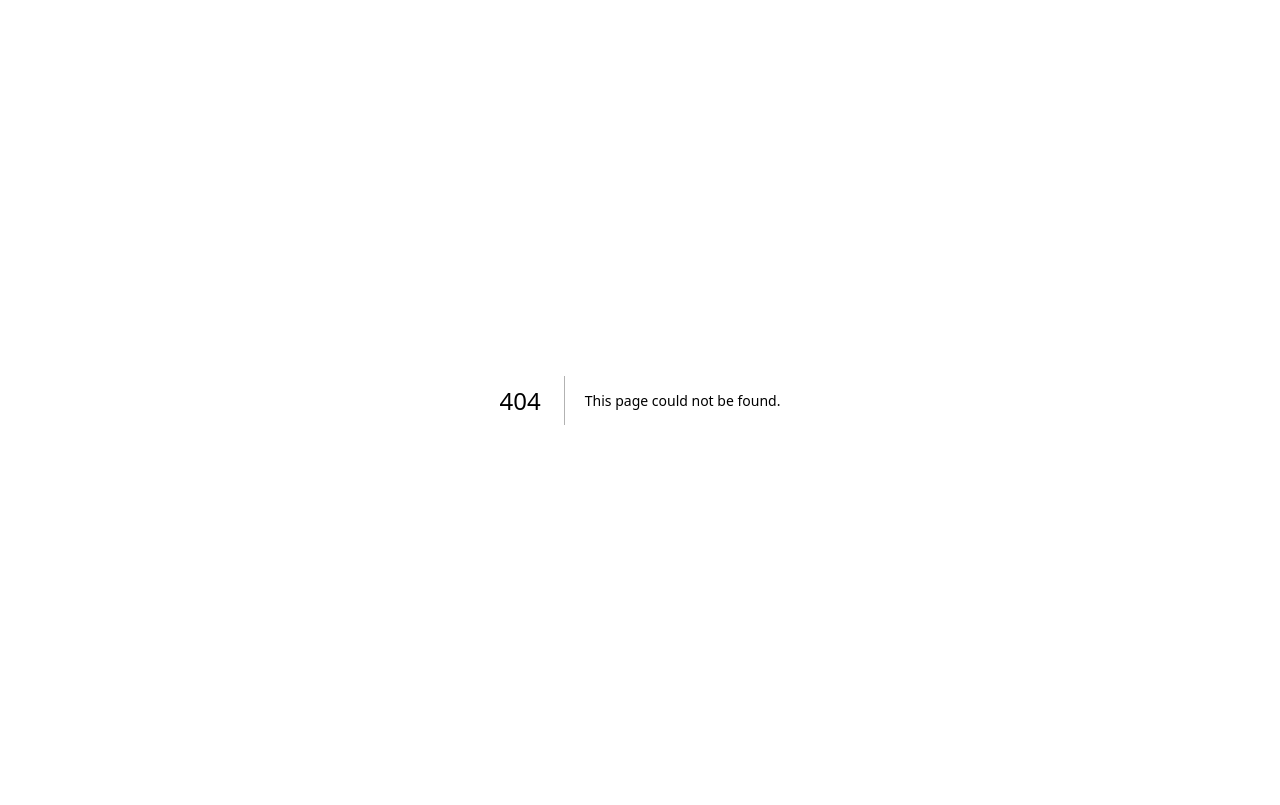
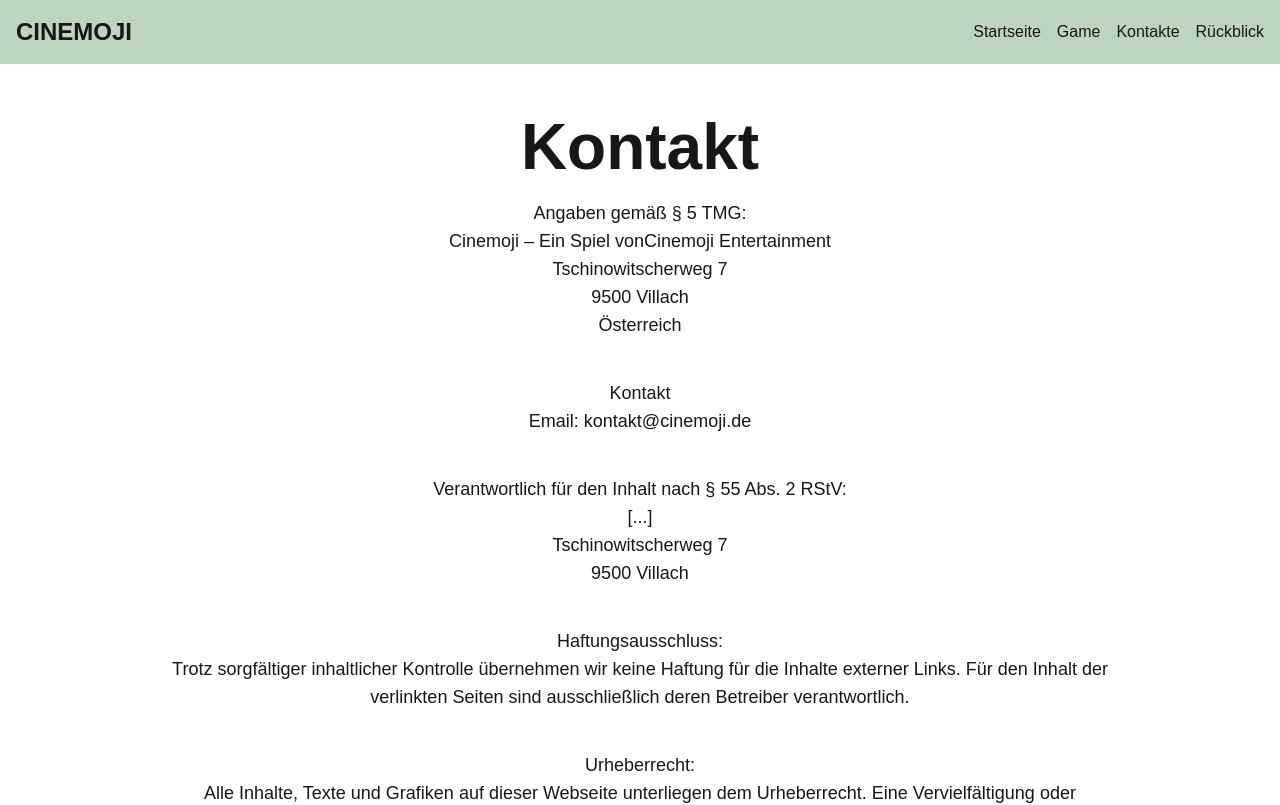
Before and after one commit to stauberc/Cinemoji, a Next.js app: page /previously in a window 1280 px wide. Before the commit this address had no page. Shown: the top 805 px of the page. Built offline with nearby package versions, Linux system fonts and the light colour scheme.

Commit message:
Rückblickseite erstellt damit Carlotta dran arbeiten kann

```diff
--- a/src/app/components/header.tsx
+++ b/src/app/components/header.tsx
@@ -22,6 +22,11 @@ export default function Header() {
               Kontakte
             </Link>
           </li>
+          <li>
+            <Link href="/previously" className="hover:text-white">
+              Rückblick
+            </Link>
+          </li>
         </ul>
       </nav>
     </header>
--- /dev/null
+++ b/src/app/previously/page.tsx
@@ -0,0 +1,49 @@
+import Header from "../components/header"; //Luna
+import Footer from "../components/footer";
+
+export default function previously() {
+  return (
+    <div>
+      <Header />
+      <div className="flex flex-col items-center justify-center bg-[var(--background)] text-[var(--foreground)] p-4 md:p-8 text-center mt-20">
+        <h1 className="text-2xl md:text-4xl">Kontakt</h1>
+        <p className="text-base md:text-lg mx-4 md:mx-32 mb-6 md:mb-10">
+          Angaben gemäß § 5 TMG:
+          <br />
+          Cinemoji – Ein Spiel vonCinemoji Entertainment
+          <br />
+          Tschinowitscherweg 7
+          <br />
+          9500 Villach
+          <br />
+          Österreich
+        </p>
+        <p className="text-base md:text-lg mx-4 md:mx-32 mb-6 md:mb-10">
+          Kontakt
+          <br />
+          Email: kontakt@cinemoji.de
+        </p>
+        <p className="text-base md:text-lg mx-4 md:mx-32 mb-6 md:mb-10">
+          Verantwortlich für den Inhalt nach § 55 Abs. 2 RStV:
+          <br />
+          [...]
+          <br />
+          Tschinowitscherweg 7
+          <br />
+          9500 Villach
+        </p>
+        <p className="text-base md:text-lg mx-4 md:mx-32 mb-6 md:mb-10">
+          Haftungsausschluss:
+          <br />
+          Trotz sorgfältiger inhaltlicher Kontrolle übernehmen wir keine Haftung für die Inhalte externer Links. Für den Inhalt der verlinkten Seiten sind ausschließlich deren Betreiber verantwortlich.
+        </p>
+        <p className="text-base md:text-lg mx-4 md:mx-32 mb-6 md:mb-10">
+          Urheberrecht:
+          <br />
+          Alle Inhalte, Texte und Grafiken auf dieser Webseite unterliegen dem Urheberrecht. Eine Vervielfältigung oder Verwendung ist ohne ausdrückliche Genehmigung nicht gestattet.
+        </p>
+      </div>
+      <Footer />
+    </div>
+  );
+}
```
